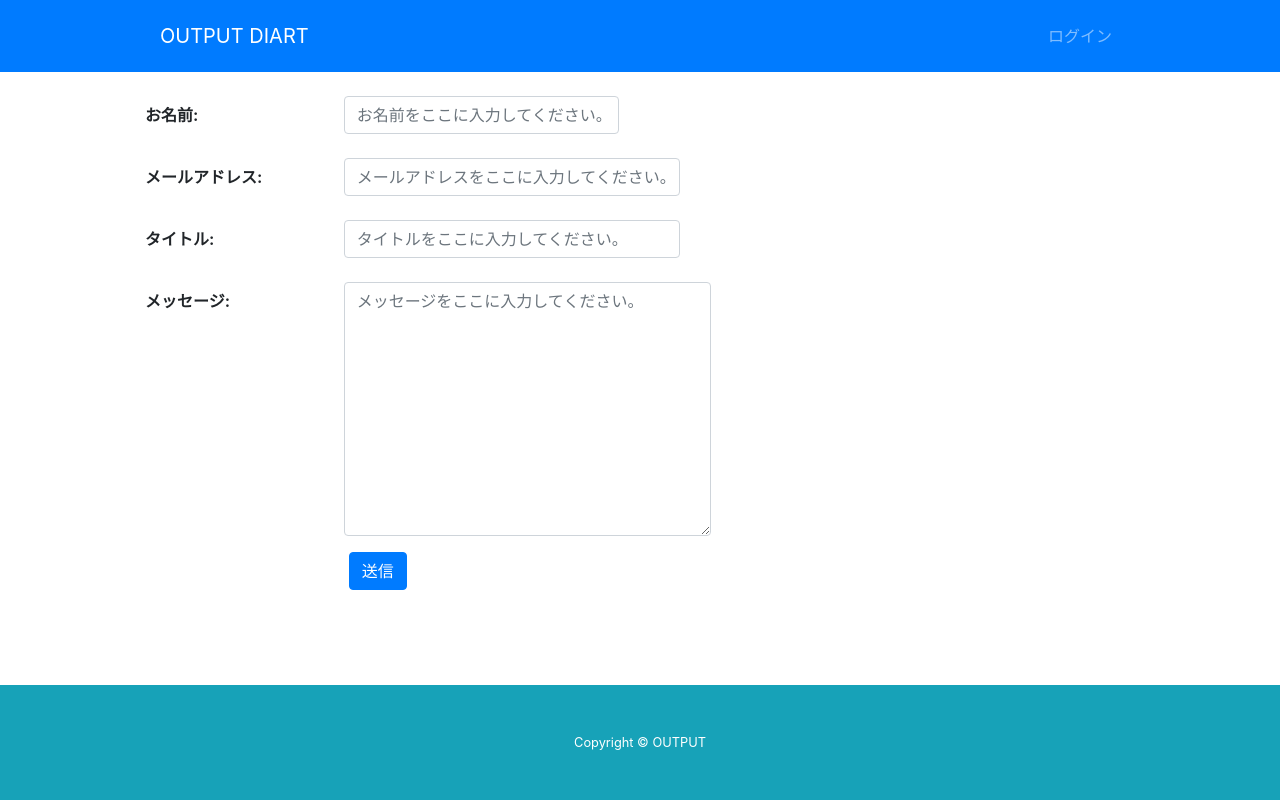
After one commit to yanagswk/diary_applications, a Django app: page /inquiry/ in a window 1280 px wide. The commit adds this page. Run offline with Django 3.2, Linux system fonts and the light colour scheme; some libraries are stand-ins or nearby versions.

Commit message:
inquiry追加

```diff
--- a/journal/forms.py
+++ b/journal/forms.py
@@ -8,8 +8,56 @@ from .models import Journal, Comment, Reply
 
 
 
+
+class JournalInquiryForm(forms.Form):
+    name = forms.CharField(label='お名前', max_length=30)
+    email = forms.EmailField(label='メールアドレス')
+    title = forms.CharField(label='タイトル', max_length=30)
+    message = forms.CharField(label='メッセージ', widget=forms.Textarea)
+
+    def __init__(self, *args, **kwargs):
+        super().__init__(*args, **kwargs)
+
+        self.fields['name'].widget.attrs['class'] = 'form-control col-9'
+        self.fields['name'].widget.attrs['placeholder'] = 'お名前をここに入力してください。'
+
+        self.fields['email'].widget.attrs['class'] = 'form-control col-11'
+        self.fields['email'].widget.attrs['placeholder'] = 'メールアドレスをここに入力してください。'
+
+        self.fields['title'].widget.attrs['class'] = 'form-control col-11'
+        self.fields['title'].widget.attrs['placeholder'] = 'タイトルをここに入力してください。'
+
+        self.fields['message'].widget.attrs['class'] = 'form-control col-12'
+        self.fields['message'].widget.attrs['placeholder'] = 'メッセージをここに入力してください。'
+
+    def send_email(self):
+        name = self.cleaned_data['name']
+        email = self.cleaned_data['email']
+        title = self.cleaned_data['title']
+        message = self.cleaned_data['message']
+
+        subject = 'お問い合わせ {}'.format(title)
+        message = '送信者名: {0}\nメールアドレス: {1}\nメッセージ:\n{2}'.format(name, email, message)
+        from_email = 'admin@example.com'
+        to_list = [
+            'test@example.com'
+        ]
+        cc_list = [
+            email
+        ]
+
+        message = EmailMessage(subject=subject, body=message, from_email=from_email, to=to_list, cc=cc_list)
+        message.send()
+
+
+
+
+
+
+
+
+
 class JournalCreateForm(forms.ModelForm):
-
     class Meta:
         model = Journal
         fields = ('title', 'category', 'tags', 'content', 'picture1', 'picture2', 'picture3', )
--- a/journal/templates/diary_list.html
+++ b/journal/templates/diary_list.html
@@ -14,7 +14,9 @@
 
         <div class="clearfix">
             <a class="btn btn-danger float-right" href="{% url 'journal:diary_create' %}">新規作成</a>
+            <a class="btn btn-danger float-right" href="{% url 'journal:inquiry' %}">お問い合わせ</a>
             {% include "journal/snippets/search_form.html" %}
+
         </div>
 
         <h1 class="section-title">{{ heading }}</h1>
--- /dev/null
+++ b/journal/templates/inquiry.html
@@ -0,0 +1,35 @@
+{% extends 'base.html' %}
+
+{% block title %}お問い合わせ | Private Diary{% endblock %}
+
+{% block active_inquiry %}active{% endblock %}
+
+{% block contents %}
+<div class="container">
+    <div class="row">
+        <div class="div-style">
+            <form method="post">
+                {% csrf_token %}
+
+                {{ form.non_field_errors }}
+
+                {% for field in form %}
+                    <div class="form-group row">
+                        <label for="{{ field.id_for_label }}" class="col-sm-4 col-form-label">
+                            <strong>{{ field.label_tag }}</strong>
+                        </label>
+                        <div class="col-sm-8">
+                            {{ field }}
+                            {{ field.errors }}
+                        </div>
+                    </div>
+                {% endfor %}
+
+                <div class="offset-sm-4 col-sm-8">
+                    <button class="btn btn-primary" type="submit">送信</button>
+                </div>
+            </form>
+        </div>
+    </div>
+</div>
+{% endblock %}
--- a/journal/urls.py
+++ b/journal/urls.py
@@ -16,12 +16,11 @@ urlpatterns = [
     path('category/<str:category_slug>/', views.CategoryJournalView.as_view(), name='category_journal'),
     path('tag/<str:tag_slug>/', views.TagJournalView.as_view(), name='tag_journal'),
     path('search/', views.SearchJournalView.as_view(), name='search_journal'),
-
+    path('inquiry/', views.JournalInquiryView.as_view(), name="inquiry"),
     path('comment/<int:pk>/', views.CommentFormView.as_view(), name='comment_form'),
     path('comment/<int:pk>/approve/', views.comment_approve, name='comment_approve'),
     path('comment/<int:pk>/remove/', views.comment_remove, name='comment_remove'),
     path('reply/<int:pk>/', views.ReplyFormView.as_view(), name='reply_form'),
     path('reply/<int:pk>/approve/', views.reply_approve, name='reply_approve'),
     path('reply/<int:pk>/remove/', views.reply_remove, name='reply_remove'),
-
 ]
--- a/journal/views.py
+++ b/journal/views.py
@@ -10,7 +10,7 @@ from django.urls import reverse_lazy
 from django.views import generic
 from django.shortcuts import get_object_or_404, redirect
 
-from .forms import JournalCreateForm, JournalCommentForm, JournalReplyForm
+from .forms import JournalCreateForm, JournalInquiryForm, JournalCommentForm, JournalReplyForm
 from .models import Journal, Category, Tag, Comment, Reply
 
 
@@ -79,13 +79,17 @@ class JournalDeleteView(LoginRequiredMixin, generic.DeleteView):
 
 
 class CategoryListView(generic.ListView):
+    template_name = 'category_list.html'
     queryset = Category.objects.annotate(
         num_journals=Count('journal', filter=Q(journal__is_public=True)))
 
 
+
 class TagListView(generic.ListView):
-    queryset = Tag.objects.annotate(num_journals=Count(
-        'journal', filter=Q(journal__is_public=True)))
+    template_name = 'tag_list.html'
+    queryset = Tag.objects.annotate(
+        num_journals=Count('journal', filter=Q(journal__is_public=True)))
+
 
 
 class CategoryJournalView(generic.ListView):
@@ -148,7 +152,16 @@ class SearchJournalView(generic.ListView):
 
 
 
+class JournalInquiryView(generic.FormView):
+    template_name = 'inquiry.html'
+    form_class = JournalInquiryForm
+    success_url = reverse_lazy('journal:inquiry')
 
+    def form_valid(self, form):
+        form.send_email()
+        messages.success(self.request, 'メッセージを送信しました。')
+        logger.info('Inquiry sent by {}'.format(form.cleaned_data['name']))
+        return super().form_valid(form)
 
 
 
--- a/static/css/journal_list.css
+++ b/static/css/journal_list.css
@@ -89,31 +89,3 @@ li {
     font-size: 16px;
     padding: 16px 0;
 }
-
-
-
-
-/* メインコンテンツ タブレット横向き以上 */
-@media (min-width: 1024px) {
-    #diary-list {
-      display: grid;
-      grid-template-columns: 1fr 1fr;
-      grid-column-gap: 32px;
-      column-gap: 32px;
-    }
-
-    #diary-list > * {
-      grid-column: 1/-1;
-    }
-
-    #diary-list > article {
-      grid-column: auto;
-    }
-  }
-
-  /* メインコンテンツ PC */
-  @media (min-width: 1366px) {
-    #diary-list {
-      grid-template-columns: 1fr 1fr 1fr;
-    }
-  }
```
Also changed, not shown: journal/templates/tag_list.html (+3 -4 lines).
